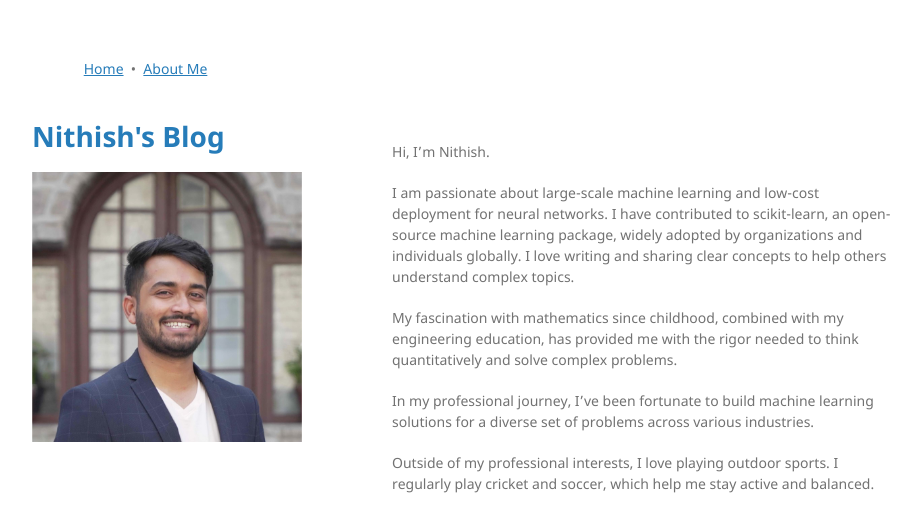
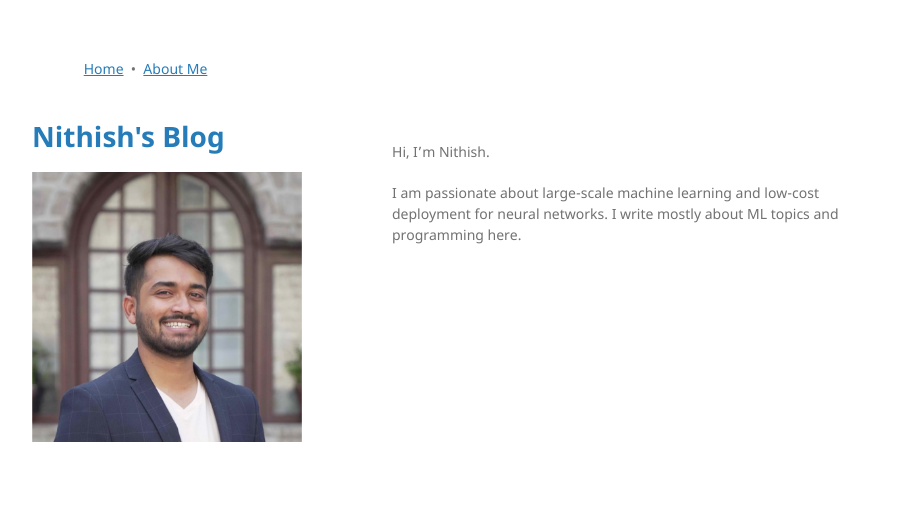
Before and after one commit to nithish08/nithish08.github.io, a Jekyll site: the page built from aboutme.md, in a window 1280 px wide. Shown: the top 532 px of the page, without its empty margins (178-1095 px from the left). Built offline with Jekyll 4.4.1, drawn with Linux system fonts in a browser that asks for light colours.

Commit message:
update aboutme page

```diff
--- a/aboutme.md
+++ b/aboutme.md
@@ -7,10 +7,5 @@ layout: aboutme
 
 Hi, I'm Nithish.
 
-I am passionate about large-scale machine learning and low-cost deployment for neural networks. I have contributed to scikit-learn, an open-source machine learning package, widely adopted by organizations and individuals globally. I love writing and sharing clear concepts to help others understand complex topics.
-
-My fascination with mathematics since childhood, combined with my engineering education, has provided me with the rigor needed to think quantitatively and solve complex problems.
-
-In my professional journey, I've been fortunate to build machine learning solutions for a diverse set of problems across various industries.
-
-Outside of my professional interests, I love playing outdoor sports. I regularly play cricket and soccer, which help me stay active and balanced.
+I am passionate about large-scale machine learning and low-cost deployment for neural networks.
+I write mostly about ML topics and programming here.
```
Also changed, not shown: 1 other file.
